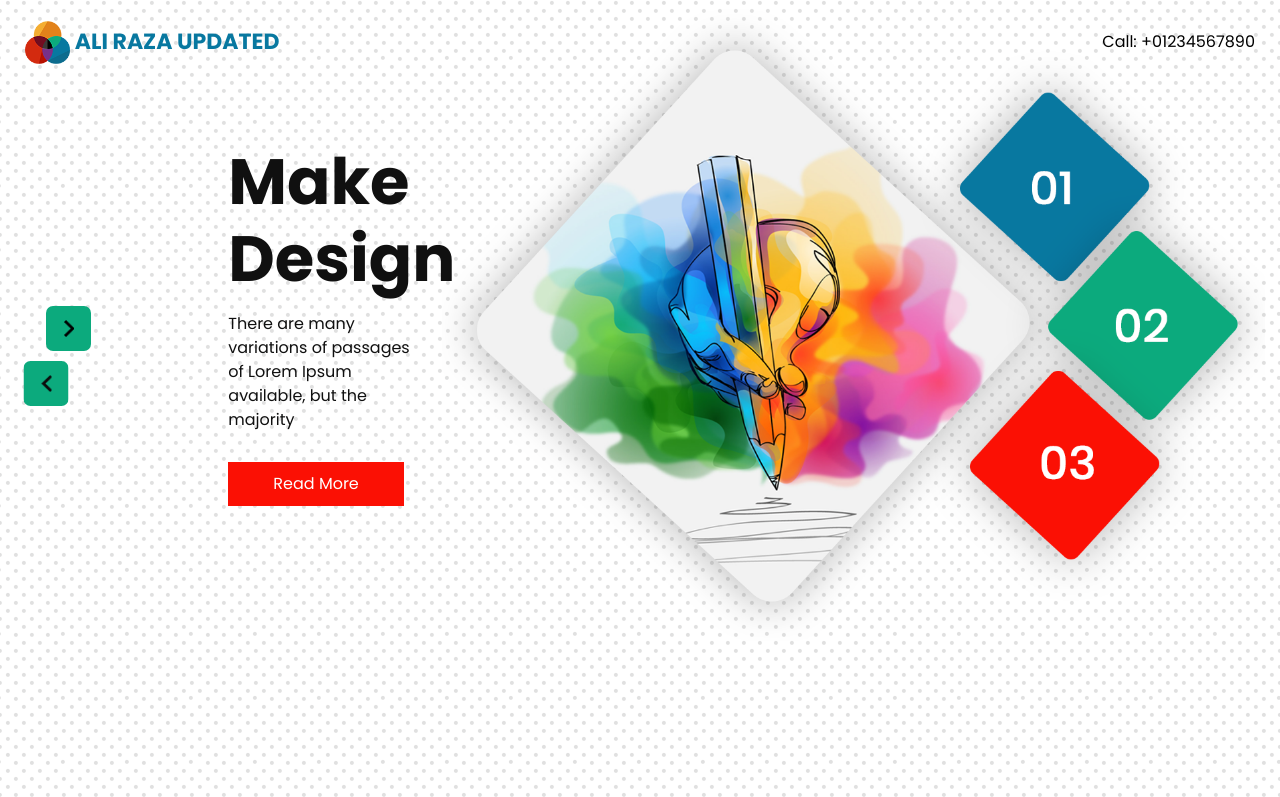
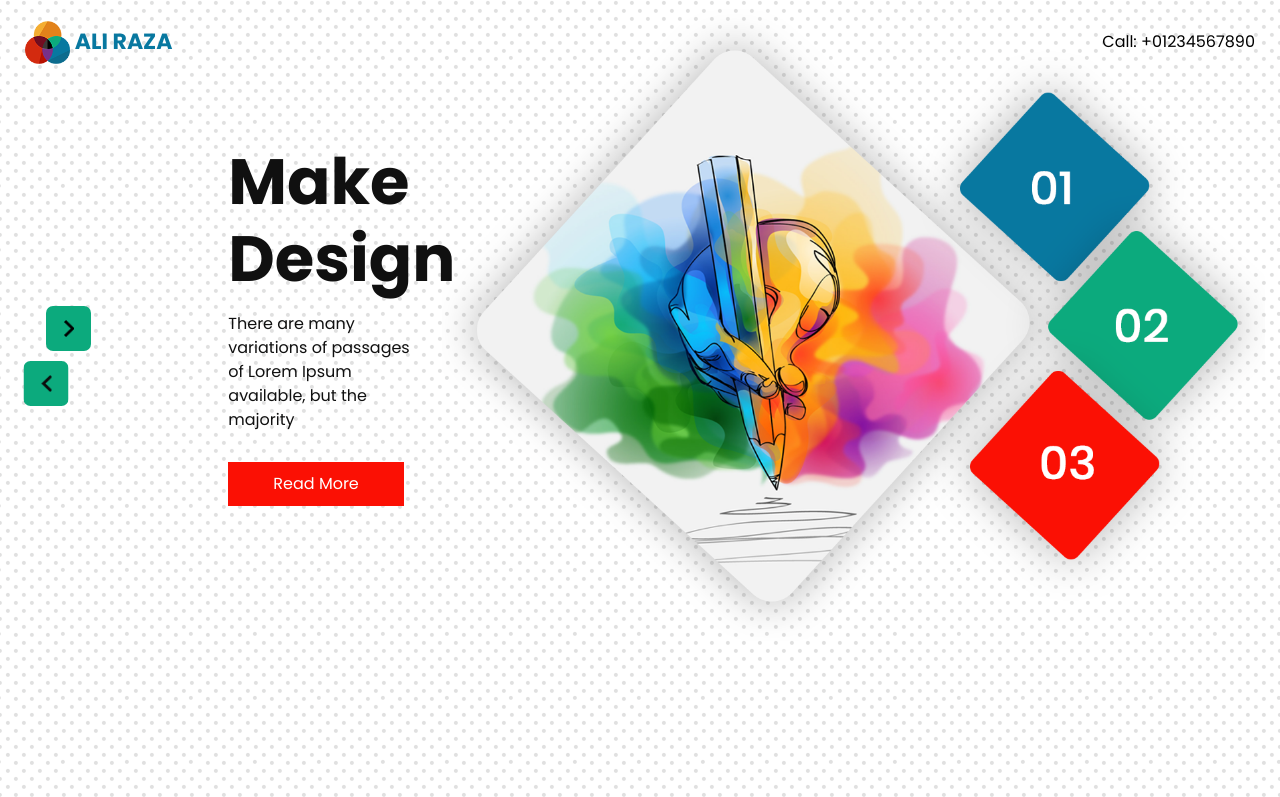
Before and after one commit to aliraza34/html-cicd, a plain HTML site: page index.html in a window 1280 px wide. Shown: the top 797 px of the page. Drawn offline with nearby package versions, Linux system fonts and the light colour scheme.

Commit message:
Update index.html

```diff
--- a/index.html
+++ b/index.html
@@ -38,7 +38,7 @@
           <a class="navbar-brand" href="index.html">
             <img src="images/logo.png" alt="" />
             <span>
-              Ali Raza Updated
+              Ali Raza
             </span>
           </a>
           <button class="navbar-toggler" type="button" data-toggle="collapse" data-target="#navbarSupportedContent" aria-controls="navbarSupportedContent" aria-expanded="false" aria-label="Toggle navigation">
```
